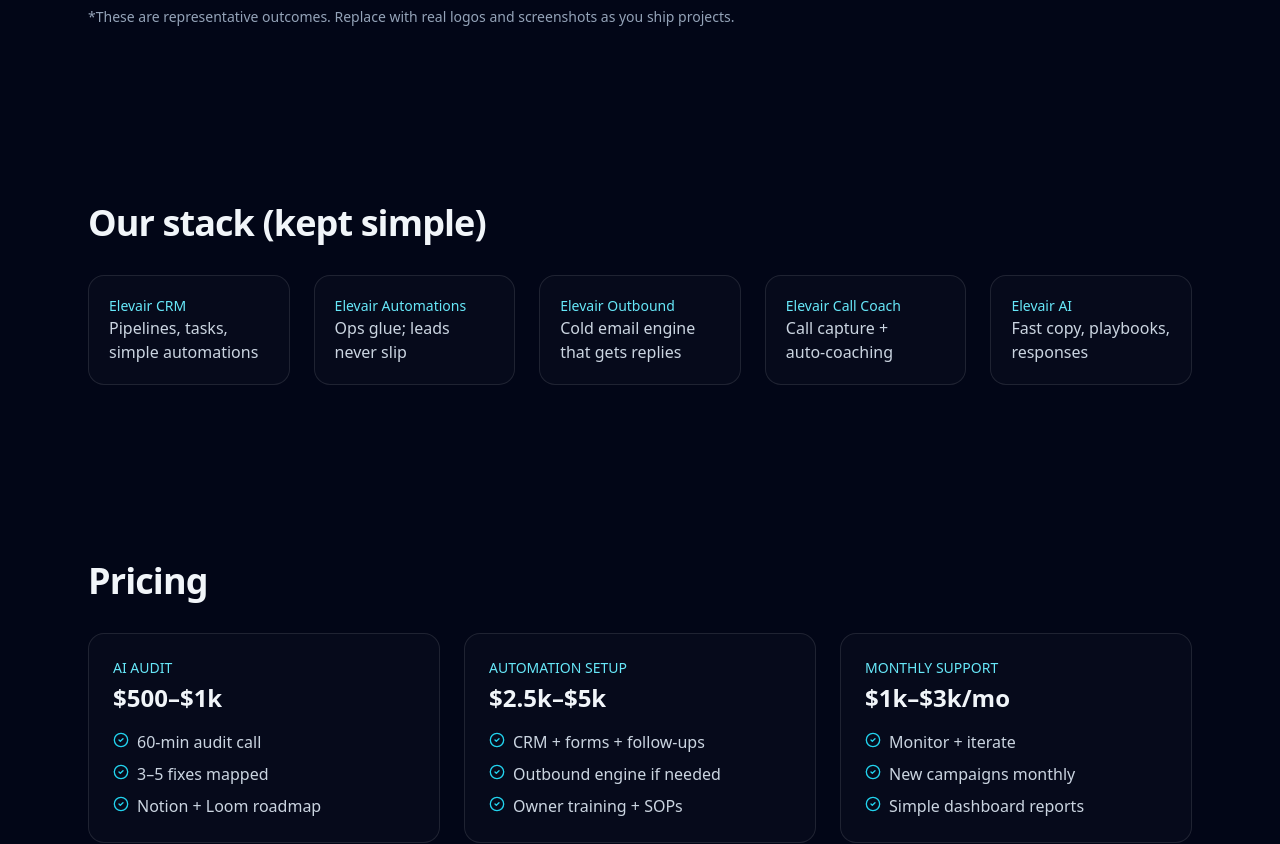
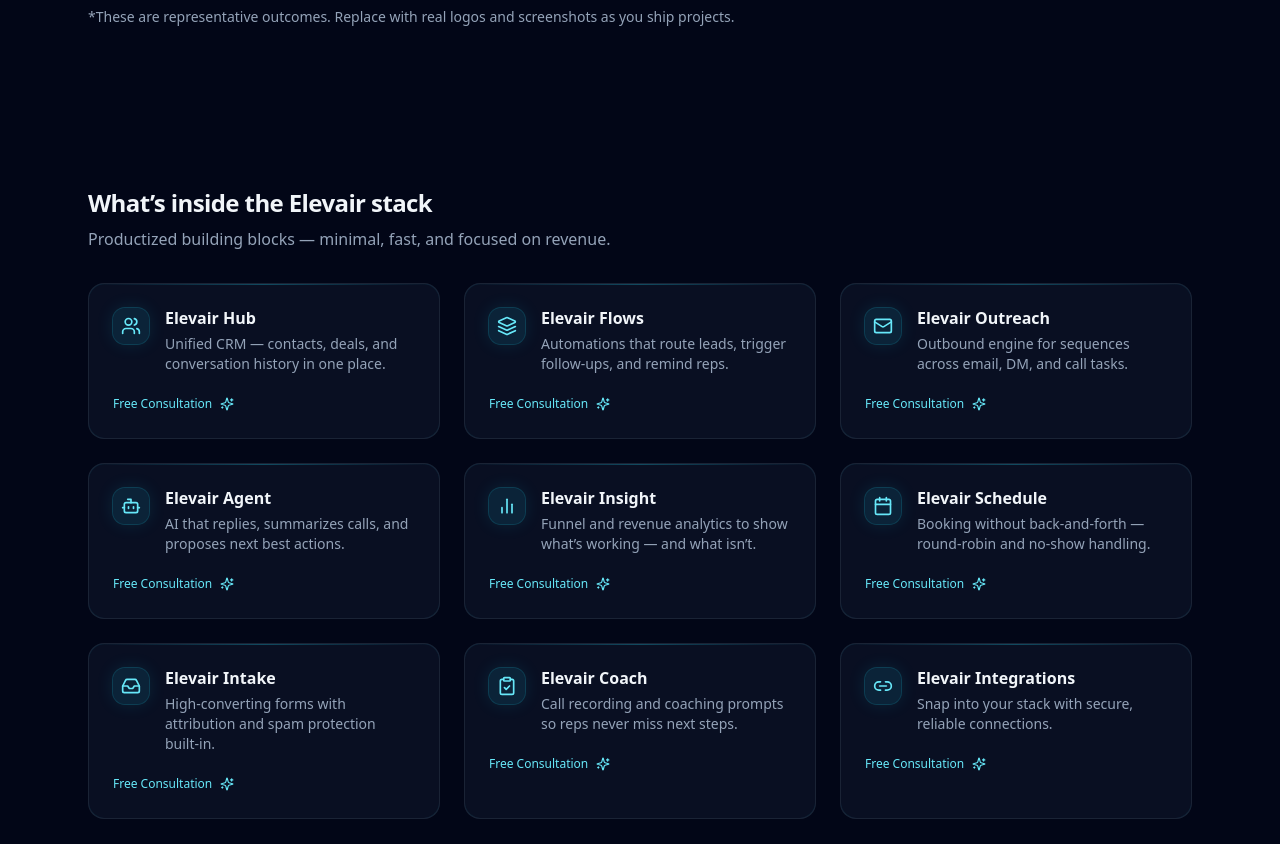
Before and after one commit to campbellhendee/elevair-clean, a Next.js app: page / in a window 1280 px wide. Shown: the part 3040-3884 px from the top of the page. Built offline with nearby package versions, Linux system fonts and the light colour scheme.

Commit message:
Add Capabilities grid with subtle glow; replace ToolStack on homepage

```diff
--- a/app/page.tsx
+++ b/app/page.tsx
@@ -3,6 +3,7 @@
 
 import React from "react";
 import { motion } from "framer-motion";
+import Capabilities from "../components/Capabilities";
 import { ArrowRight, CheckCircle2, BarChart3, Zap, Bot, Mail, Calendar, Shield, Bolt, Workflow, LineChart } from "lucide-react";
 
 export default function Page() {
@@ -16,7 +17,7 @@ export default function Page() {
       <Process />
       <ResultsCTA />
       <CaseStudies />
-      <ToolStack />
+  <Capabilities />
       <Pricing />
       <FAQ />
       <FinalCTA />
@@ -257,30 +258,7 @@ function CaseStudies() {
   );
 }
 
-function ToolStack() {
-  const tools = [
-    { name: "Elevair CRM", desc: "Pipelines, tasks, simple automations" },
-    { name: "Elevair Automations", desc: "Ops glue; leads never slip" },
-    { name: "Elevair Outbound", desc: "Cold email engine that gets replies" },
-    { name: "Elevair Call Coach", desc: "Call capture + auto‑coaching" },
-    { name: "Elevair AI", desc: "Fast copy, playbooks, responses" },
-  ];
-  return (
-    <section>
-      <Container className="py-16 md:py-20">
-  <h2 className="text-3xl md:text-4xl font-bold tracking-tight">Our stack (kept simple)</h2>
-        <div className="mt-8 grid md:grid-cols-5 gap-6">
-          {tools.map((t) => (
-            <div key={t.name} className="rounded-2xl border border-white/10 bg-white/[.02] p-5">
-              <div className="text-cyan-300 text-sm">{t.name}</div>
-              <div className="text-slate-300">{t.desc}</div>
-            </div>
-          ))}
-        </div>
-      </Container>
-    </section>
-  );
-}
+// ToolStack replaced by <Capabilities />
 
 function Pricing() {
   const tiers = [
--- /dev/null
+++ b/components/Capabilities.tsx
@@ -0,0 +1,124 @@
+"use client";
+
+import React from "react";
+import {
+  Bot,
+  Calendar,
+  ChartNoAxesColumn,
+  ClipboardCheck,
+  Inbox,
+  Layers,
+  Link2,
+  Mail,
+  Sparkles,
+  Users,
+} from "lucide-react";
+
+type Item = {
+  name: string;
+  tagline: string;
+  icon: React.ElementType;
+};
+
+const items: Item[] = [
+  {
+    name: "Elevair Hub",
+    tagline: "Unified CRM — contacts, deals, and conversation history in one place.",
+    icon: Users,
+  },
+  {
+    name: "Elevair Flows",
+    tagline: "Automations that route leads, trigger follow‑ups, and remind reps.",
+    icon: Layers,
+  },
+  {
+    name: "Elevair Outreach",
+    tagline: "Outbound engine for sequences across email, DM, and call tasks.",
+    icon: Mail,
+  },
+  {
+    name: "Elevair Agent",
+    tagline: "AI that replies, summarizes calls, and proposes next best actions.",
+    icon: Bot,
+  },
+  {
+    name: "Elevair Insight",
+    tagline: "Funnel and revenue analytics to show what’s working — and what isn’t.",
+    icon: ChartNoAxesColumn,
+  },
+  {
+    name: "Elevair Schedule",
+    tagline: "Booking without back‑and‑forth — round‑robin and no‑show handling.",
+    icon: Calendar,
+  },
+  {
+    name: "Elevair Intake",
+    tagline: "High‑converting forms with attribution and spam protection built‑in.",
+    icon: Inbox,
+  },
+  {
+    name: "Elevair Coach",
+    tagline: "Call recording and coaching prompts so reps never miss next steps.",
+    icon: ClipboardCheck,
+  },
+  {
+    name: "Elevair Integrations",
+    tagline: "Snap into your stack with secure, reliable connections.",
+    icon: Link2,
+  },
+];
+
+export default function Capabilities() {
+  return (
+    <section className="w-full py-12 md:py-16">
+      <div className="mx-auto w-full max-w-6xl px-6">
+        <header className="mb-8">
+          <h2 className="text-xl md:text-2xl font-semibold tracking-tight text-slate-100">
+            What’s inside the Elevair stack
+          </h2>
+          <p className="mt-2 text-slate-400 text-sm md:text-base">
+            Productized building blocks — minimal, fast, and focused on revenue.
+          </p>
+        </header>
+
+        <div className="grid grid-cols-1 sm:grid-cols-2 lg:grid-cols-3 gap-4 md:gap-6">
+          {items.map(({ name, tagline, icon: Icon }) => (
+            <div
+              key={name}
+              className="group relative overflow-hidden rounded-2xl border border-slate-800/80 bg-slate-900/60 p-5 md:p-6 transition"
+            >
+              {/* Subtle glow frame (very light by default, stronger on hover) */}
+              <div className="pointer-events-none absolute inset-0 rounded-2xl ring-1 ring-cyan-400/10 shadow-[0_0_30px_0_rgba(34,211,238,0.06)] group-hover:ring-cyan-400/25 group-hover:shadow-[0_0_55px_0_rgba(34,211,238,0.14)] transition duration-300" />
+
+              {/* Soft gradient line at top */}
+              <div className="pointer-events-none absolute inset-x-0 top-0 h-px bg-gradient-to-r from-transparent via-cyan-400/30 to-transparent" />
+
+              {/* Very faint ambient blob on hover */}
+              <div className="pointer-events-none absolute -top-24 -right-24 h-48 w-48 rounded-full bg-cyan-400/10 blur-3xl opacity-0 group-hover:opacity-100 transition duration-500" />
+
+              <div className="relative flex items-start gap-4">
+                <div className="rounded-xl bg-cyan-400/10 ring-1 ring-cyan-400/20 p-2 shrink-0 text-cyan-300 shadow-[0_0_18px_rgba(34,211,238,0.12)]">
+                  <Icon className="h-5 w-5" />
+                </div>
+                <div>
+                  <h3 className="text-slate-100 font-semibold leading-tight">{name}</h3>
+                  <p className="mt-1.5 text-slate-400 text-sm">{tagline}</p>
+                </div>
+              </div>
+
+              <div className="relative mt-4">
+                <a
+                  href="/contact"
+                  className="inline-flex items-center gap-2 text-xs font-medium text-cyan-300 hover:text-cyan-200"
+                >
+                  Free Consultation
+                  <Sparkles className="h-3.5 w-3.5" />
+                </a>
+              </div>
+            </div>
+          ))}
+        </div>
+      </div>
+    </section>
+  );
+}
```
